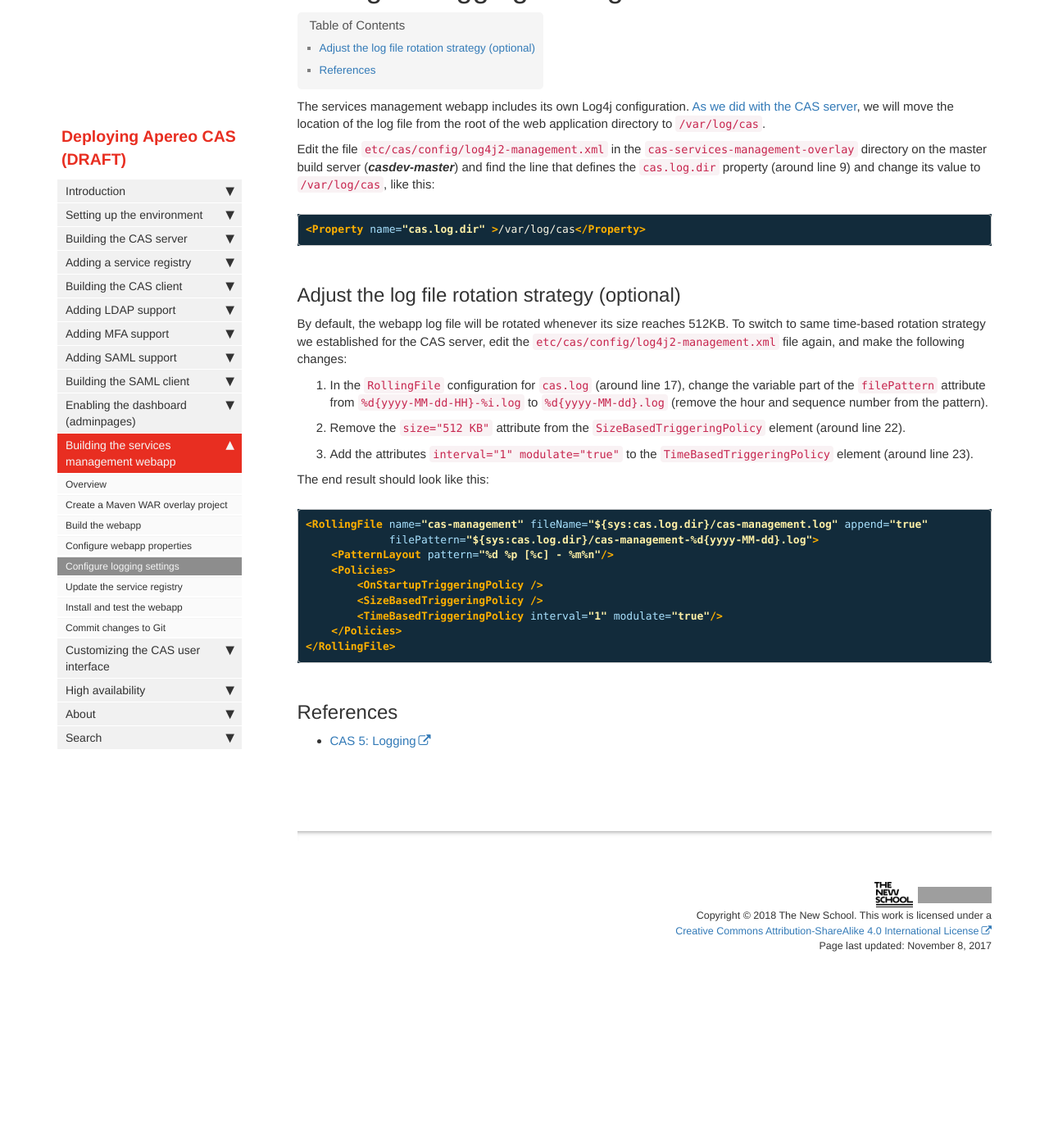
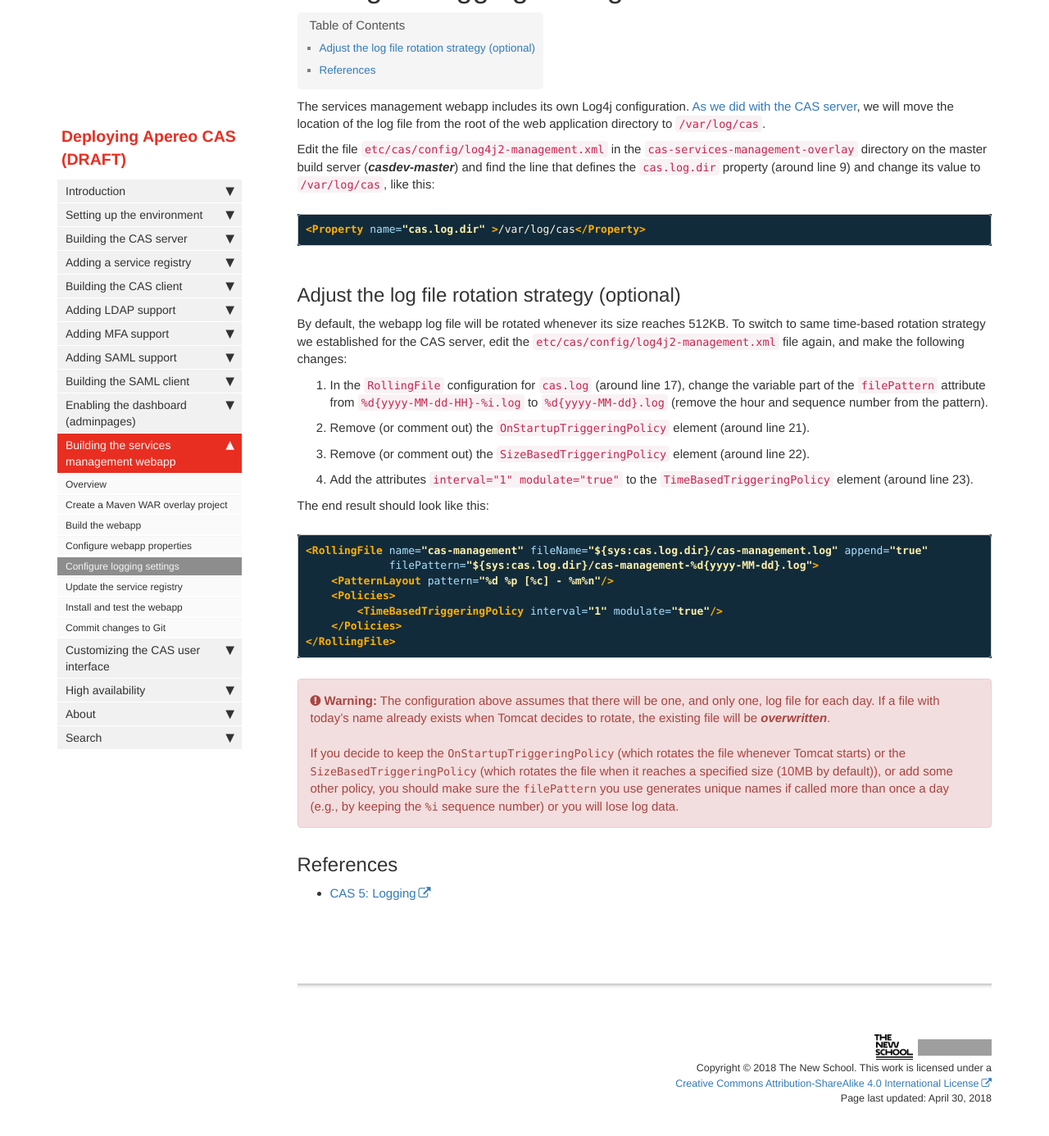
Before and after one commit to dacurry-tns/deploying-apereo-cas, a Jekyll site: the page built from pages/building/svcmgmt/configure-logging-settings.md, in a window 1280 px wide and 1400 px high, scrolled down 188 px. Shown: the top 1386 px of the window at 82% size. Built offline with Jekyll 4.4.1, drawn with Linux system fonts in a browser that asks for light colours; nearby versions of some CDN libraries; comment, search, counter and statistics services are not loaded; before the commit the page ends 1402 px from its top, so only the background shows below that; grey boxes are pictures that could not be loaded.

Commit message:
Corrected log4j2 configuration instructions; added a warning about log file naming and losing data

````diff
--- a/pages/building/svcmgmt/configure-logging-settings.md
+++ b/pages/building/svcmgmt/configure-logging-settings.md
@@ -1,6 +1,6 @@
 ---
 title: Configure logging settings
-last_updated: November 8, 2017
+last_updated: April 30, 2018
 sidebar: main_sidebar
 permalink: building_svcmgmt_configure-logging-settings.html
 summary:
@@ -20,8 +20,9 @@ By default, the webapp log file will be rotated whenever its size reaches 512KB.
 `etc/cas/config/log4j2-management.xml` file again, and make the following changes:
 
 1. In the `RollingFile` configuration for `cas.log` (around line 17), change the variable part of the `filePattern` attribute from `%d{yyyy-MM-dd-HH}-%i.log` to `%d{yyyy-MM-dd}.log` (remove the hour and sequence number from the pattern).
-2. Remove the `size="512 KB"` attribute from the `SizeBasedTriggeringPolicy` element (around line 22).
-3. Add the attributes `interval="1" modulate="true"` to the `TimeBasedTriggeringPolicy` element (around line 23).
+2. Remove (or comment out) the `OnStartupTriggeringPolicy` element (around line 21).
+3. Remove (or comment out) the `SizeBasedTriggeringPolicy` element (around line 22).
+4. Add the attributes `interval="1" modulate="true"` to the `TimeBasedTriggeringPolicy` element (around line 23).
 
 The end result should look like this:
 
@@ -30,12 +31,12 @@ The end result should look like this:
              filePattern="${sys:cas.log.dir}/cas-management-%d{yyyy-MM-dd}.log">
     <PatternLayout pattern="%d %p [%c] - %m%n"/>
     <Policies>
-        <OnStartupTriggeringPolicy />
-        <SizeBasedTriggeringPolicy />
         <TimeBasedTriggeringPolicy interval="1" modulate="true"/>
     </Policies>
 </RollingFile>
 ```
+
+{% include warning.html content="The configuration above assumes that there will be one, and only one, log file for each day. If a file with today's name already exists when Tomcat decides to rotate, the existing file will be ***overwritten***.<br><br>If you decide to keep the `OnStartupTriggeringPolicy` (which rotates the file whenever Tomcat starts) or the `SizeBasedTriggeringPolicy` (which rotates the file when it reaches a specified size (10MB by default)), or add some other policy, you should make sure the `filePattern` you use generates unique names if called more than once a day (e.g., by keeping the `%i` sequence number) or you will lose log data." %}
 
 ## References
 
````
Also changed, not shown: pages/building/server/configure-logging-settings.md (+6 -5 lines).
